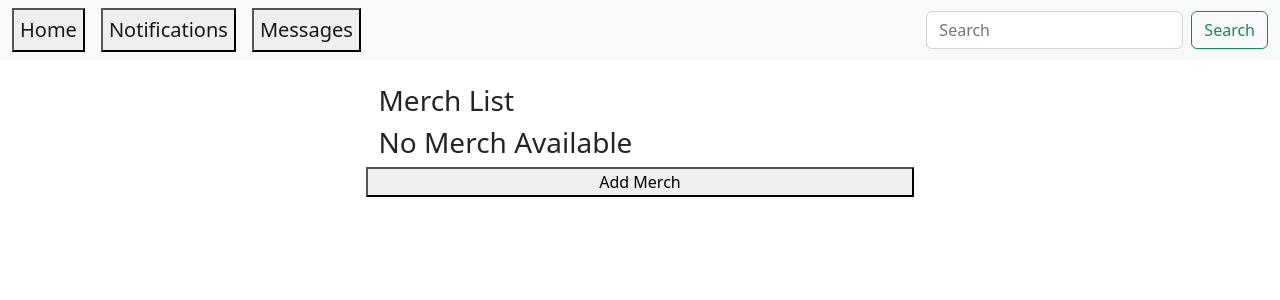
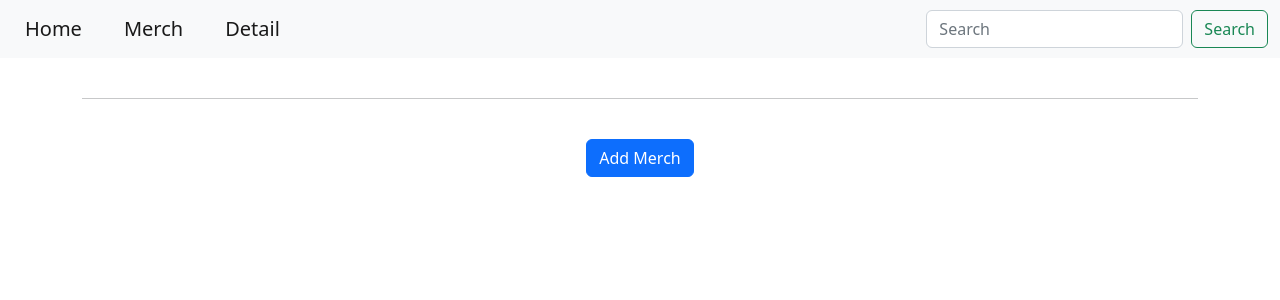
Before and after one commit to Josephwjack/Bussin-Beeswax, a React (Create React App) app: page / in a window 1280 px wide. Shown: the top 300 px of the page. Built offline with nearby package versions, Linux system fonts and the light colour scheme.

Commit message:
add details page
Co-authored-by: Filmer Tolentino <filmer.tolentino@gmail.com>
Co-Authored-By: Joseph Jack <joseph.w.jack@gmail.com>

```diff
--- a/package.json
+++ b/package.json
@@ -7,8 +7,10 @@
     "@testing-library/react": "^13.4.0",
     "@testing-library/user-event": "^13.5.0",
     "bootstrap": "^5.2.1",
+    "eslint-config-react-app": "^7.0.1",
     "react": "^18.2.0",
     "react-dom": "^18.2.0",
+    "react-router-dom": "^6.3.0",
     "react-scripts": "5.0.1",
     "web-vitals": "^2.1.4"
   },
--- a/src/components/App.js
+++ b/src/components/App.js
@@ -10,10 +10,8 @@ import "bootstrap/dist/js/bootstrap.bundle.min";
 function App() {
   return (
     <React.Fragment>
-    <NavBar />
-    <div className="container d-flex flex-row justify-content-center my-4">
+      <NavBar />
       <MerchControl />
-    </div>
     </React.Fragment>
   );
 }
--- a/src/components/Merch.js
+++ b/src/components/Merch.js
@@ -4,9 +4,12 @@ import PropTypes from "prop-types";
 function Merch(props){
   return (
     <React.Fragment>
-      <h3>{props.price} - {props.name}</h3>
-      <p><em>{props.description}</em></p>
-      <hr/>
+      <div onClick = {() => props.whenMerchClicked(props.id)}>
+        { /* We add a div with an onClick function. Don't forget to close out the div below! */}
+        <h3>{props.price} - {props.name}</h3>
+        <p><em>{props.description}</em></p>
+        <hr/>
+      </div>
     </React.Fragment>
   );
 }
@@ -14,7 +17,9 @@ function Merch(props){
 Merch.propTypes = {
   name: PropTypes.string,
   price: PropTypes.string,
-  description: PropTypes.string
+  description: PropTypes.string,
+  id: PropTypes.string, // new PropType
+  whenMerchClicked: PropTypes.func // new PropType
 };
 
 export default Merch;
--- a/src/components/MerchControl.js
+++ b/src/components/MerchControl.js
@@ -1,6 +1,7 @@
 import React from 'react';
 import NewMerchForm from './NewMerchForm';
 import MerchList from './MerchList';
+import MerchDetail from './MerchDetail';
 
 class MerchControl extends React.Component {
 
@@ -8,14 +9,27 @@ class MerchControl extends React.Component {
     super(props);
     this.state = {
       formVisibleOnPage: false,
-      mainMerchList: []
+      mainMerchList: [],
+      selectedMerch: null
     };
   }
 
+  handleChangingSelectedMerch = (id) => {
+    const selectedMerch = this.state.mainMerchList.filter(merch => merch.id === id)[0];
+    this.setState({selectedMerch: selectedMerch});
+  }
+
   handleClick = () => {
+    if (this.state.selectedMerch != null) {
+      this.setState({
+        formVisibleOnPage: false,
+        selectedMerch: null
+      });
+    } else {
       this.setState(prevState => ({
-      formVisibleOnPage: !prevState.formVisibleOnPage
+        formVisibleOnPage: !prevState.formVisibleOnPage,
       }));
+    }
   }
 
   handleAddingNewMerchToList = (newMerch) => {
@@ -24,21 +38,33 @@ class MerchControl extends React.Component {
                   formVisibleOnPage: false });
   }
 
+
   render(){
       let currentlyVisibleState = null;
       let buttonText = null;
-    if (this.state.formVisibleOnPage) {
-      currentlyVisibleState = <NewMerchForm onNewMerchCreation={this.handleAddingNewMerchToList} />
+
+      if (this.state.selectedMerch != null) {
+        currentlyVisibleState = <MerchDetail merch = {this.state.selectedMerch} />
+        buttonText = "Return to merch List";
+      }
+      else if (this.state.formVisibleOnPage) {
+        currentlyVisibleState = <NewMerchForm onNewMerchCreation={this.handleAddingNewMerchToList}  />;
         buttonText = "Return to Merch List";
       } else {
-      currentlyVisibleState = <MerchList merchList={this.state.mainMerchList} />;
+        currentlyVisibleState = <MerchList merchList={this.state.mainMerchList} onMerchSelection={this.handleChangingSelectedMerch} />;
         buttonText = "Add Merch";
       }
     return (
       <React.Fragment>
-        <div class="row justify-content-center">
+        <div class="container my-4">
+          <div className="row">
+            <div className="col">
               {currentlyVisibleState}
-          <button onClick={this.handleClick}>{buttonText}</button>
+            </div>
+          </div>
+        </div>
+        <div className="d-flex flex-row justify-content-center">
+          <button className="btn btn-primary" onClick={this.handleClick}>{buttonText}</button>
         </div>
       </React.Fragment>
     );
--- /dev/null
+++ b/src/components/MerchDetail.js
@@ -0,0 +1,21 @@
+import React from "react";
+import PropTypes from "prop-types";
+
+function MerchDetail(props){
+  const { merch } = props;
+
+  return (
+    <React.Fragment>
+      <h1>Merch Detail</h1>
+      <h3>{merch.price} - {merch.name}</h3>
+      <p><em>{merch.description}</em></p>
+      <hr/>
+    </React.Fragment>
+  );
+}
+
+MerchDetail.propTypes = {
+  Merch: PropTypes.object
+};
+
+export default MerchDetail;
--- a/src/components/MerchList.js
+++ b/src/components/MerchList.js
@@ -2,23 +2,19 @@ import React from 'react';
 import Merch from './Merch';
 import PropTypes from 'prop-types';
 
-function MerchList(props) {
+function MerchList(props){
+
   return (
     <React.Fragment>
-      <h3>Merch List</h3>
-      {props.merchList.length > 0 ? (
-        props.merchList.map((merch) => (
+      <hr/>
+      {props.merchList.map((merch) =>
         <Merch
-            // whenMerchClicked={props.onMerchSelection}
+          whenMerchClicked = { props.onMerchSelection }
           name={merch.name}
           price={merch.price}
           description={merch.description}
           id={merch.id}
-            key={merch.id}
-          />
-        ))
-      ) : (
-        <h3>No Merch Available</h3>
+          key={merch.id}/>
       )}
     </React.Fragment>
   );
@@ -26,7 +22,7 @@ function MerchList(props) {
 
 MerchList.propTypes = {
   merchList: PropTypes.array,
-  onMerchSelection: PropTypes.func,
+  onMerchSelection: PropTypes.func
 };
 
 export default MerchList;
--- a/src/components/NavBar.js
+++ b/src/components/NavBar.js
@@ -7,9 +7,9 @@ const Navbar = () => {
       <nav className="navbar bg-light">
         <div className="container-fluid">
           <div class="d-flex flex-row justify-content-start">
-            <button className="navbar-brand">Home</button>
-            <button className="navbar-brand">Notifications</button>
-            <button className="navbar-brand">Messages</button>
+            <button className="navbar-brand btn">Home</button>
+            <button className="navbar-brand btn">Merch</button>
+            <button className="navbar-brand btn">Detail</button>
           </div>
           <form className="d-flex" role="search">
             <input className="form-control me-2" type="search" placeholder="Search" aria-label="Search" />
--- a/src/components/NewMerchForm.js
+++ b/src/components/NewMerchForm.js
@@ -15,6 +15,8 @@ function NewMerchForm(props){
   }
   return (
     <React.Fragment>
+      <div className="container">
+        <div className="row">
         <form onSubmit={handleNewMerchFormSubmission}>
           <input
             type='text'
@@ -29,6 +31,8 @@ function NewMerchForm(props){
             placeholder='Describe your merch.' />
           <button type='submit'>Add merch!</button>
         </form>
+        </div>
+      </div>
 
     </React.Fragment>
   );
```
Also changed, not shown: 1 other file (tests, documents, lock files or other folders). Lines whose indentation alone changed are shown as unchanged.
